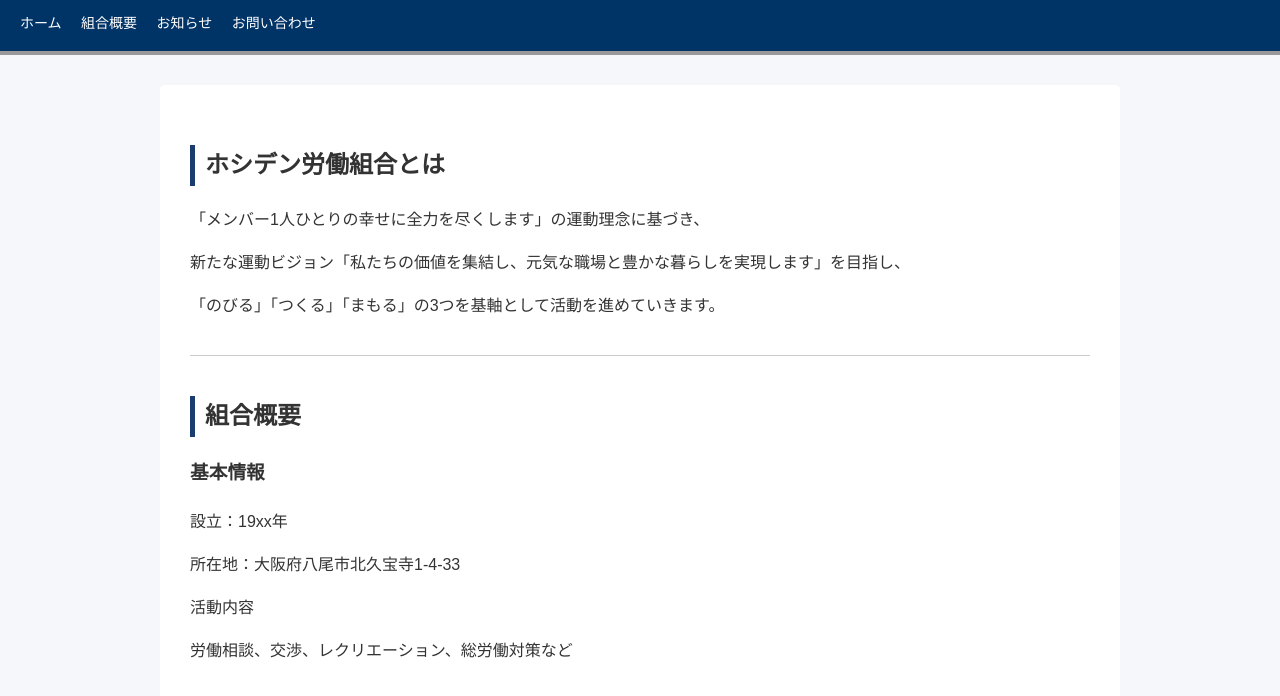
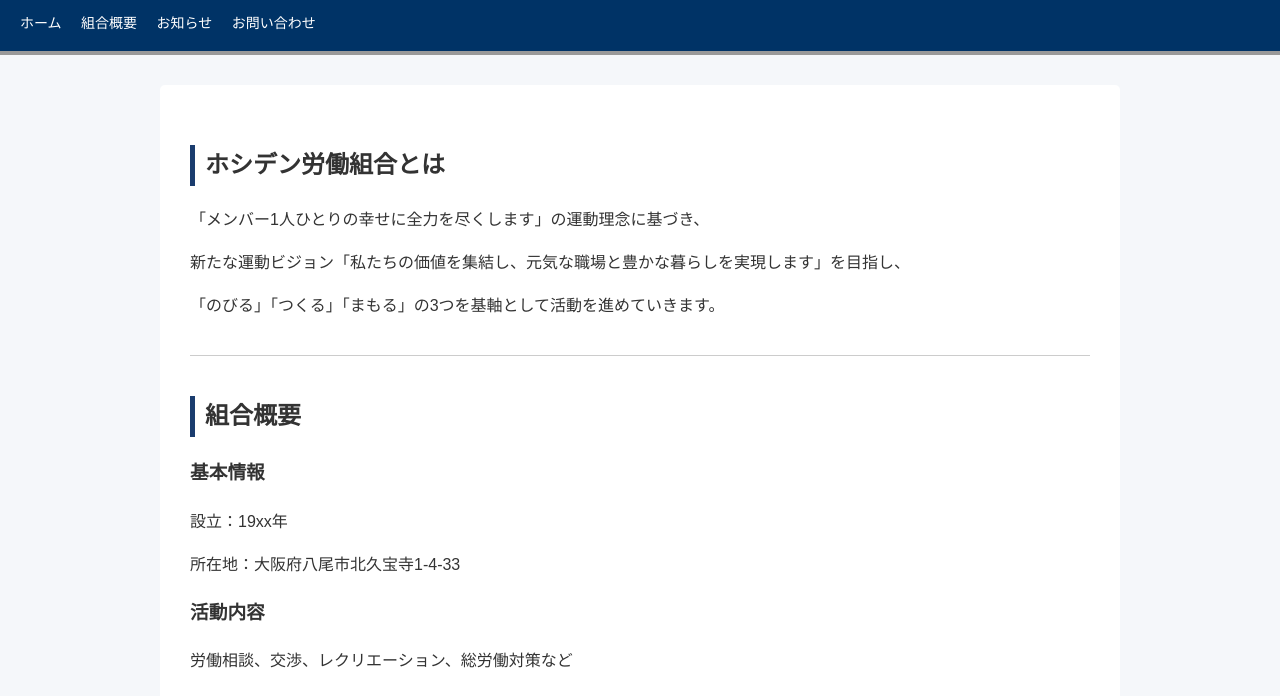
Before and after one commit to o-masachan/labor_union_website, a plain HTML site: page index.html in a window 1280 px wide. Shown: the part 104-800 px from the top of the page. Drawn offline with Linux system fonts and the light colour scheme.

Commit message:
Add files via upload

```diff
--- a/index.html
+++ b/index.html
@@ -31,13 +31,15 @@
 
 <section id="about">
     <h2>組合概要</h2>
+
     <div class = "box">
         <h3>基本情報</h3>
         <p>設立：19xx年</p>
         <p>所在地：大阪府八尾市北久宝寺1-4-33</p>
     </div>
+
     <div class = "box">
-        <p>活動内容</p>
+        <h3>活動内容</h3>
         <p>労働相談、交渉、レクリエーション、総労働対策など</p>
     <div>
 </section>
```
